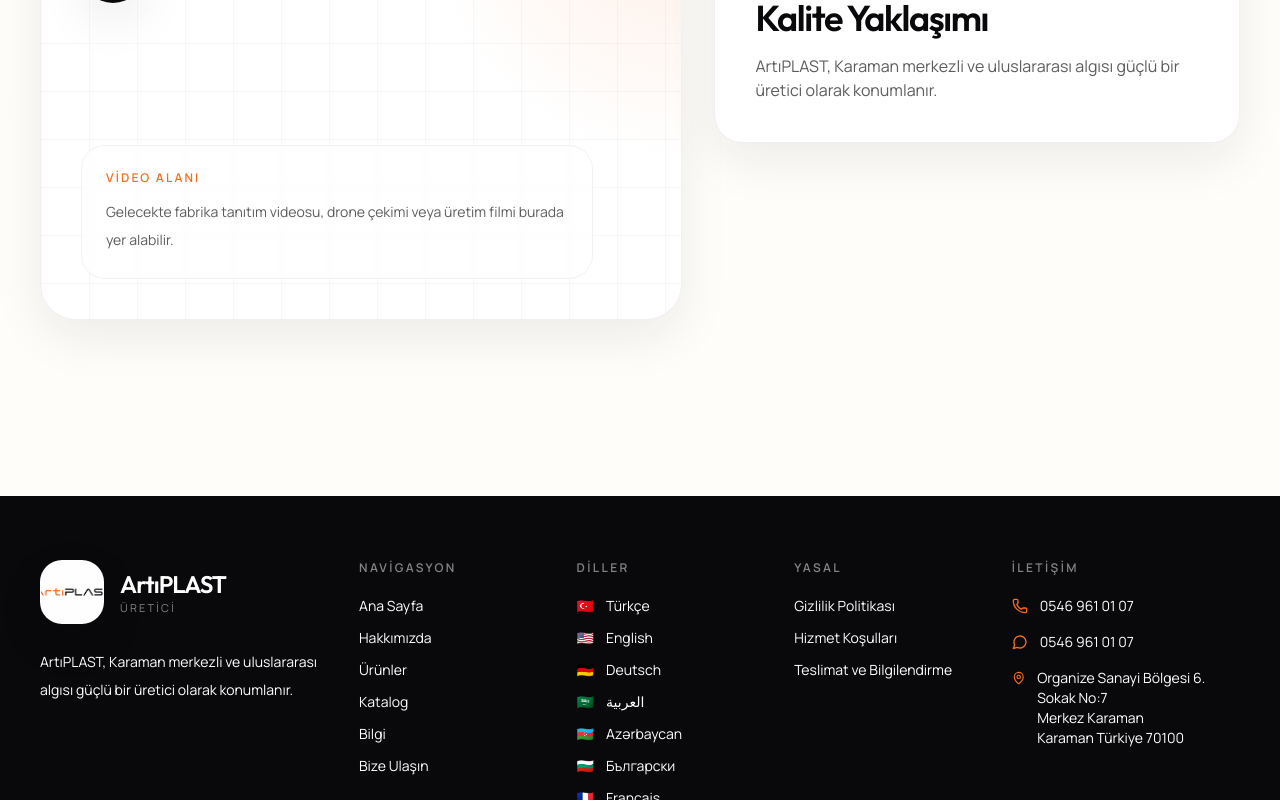
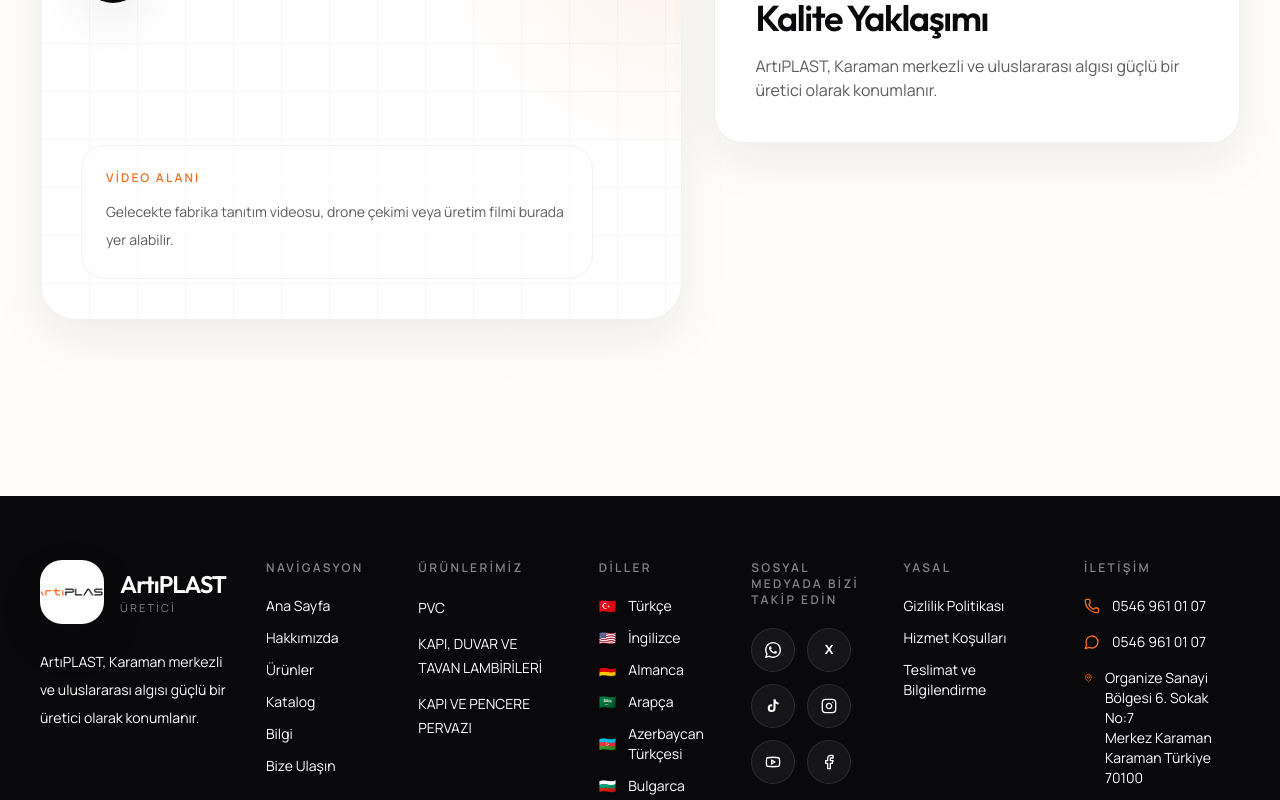
Before and after one commit to artiplastfab/artiplast-site, a Next.js app: page /about in a window 1280 px wide. Shown: the part 2000-2800 px from the top of the page. Built offline with nearby package versions, Linux system fonts and the light colour scheme.

Commit message:
Update language system and header/footer improvements

```diff
--- a/app/[locale]/about/page.tsx
+++ b/app/[locale]/about/page.tsx
@@ -43,7 +43,7 @@
         description={copy.pages.about.description}
       />
 
-      <section className="container-shell mt-10 grid gap-8 lg:grid-cols-[0.9fr_1.1fr]">
+      <section id="fabrikamiz" className="container-shell mt-10 scroll-mt-28 grid gap-8 lg:grid-cols-[0.9fr_1.1fr]">
         <Reveal>
           <div className="panel p-8 sm:p-10">
             <SectionHeading
@@ -67,7 +67,7 @@
         </Reveal>
       </section>
 
-      <section className="container-shell mt-24">
+      <section id="hizmetlerimiz" className="container-shell mt-24 scroll-mt-28">
         <Reveal>
           <SectionHeading
             eyebrow={copy.home.factoryPreviewEyebrow}
@@ -80,7 +80,7 @@
         </div>
       </section>
 
-      <section className="container-shell mt-24 grid gap-8 lg:grid-cols-[1.1fr_0.9fr]">
+      <section id="neden-biz" className="container-shell mt-24 scroll-mt-28 grid gap-8 lg:grid-cols-[1.1fr_0.9fr]">
         <Reveal>
           <VideoPlaceholder locale={locale} />
         </Reveal>
--- a/components/footer.tsx
+++ b/components/footer.tsx
@@ -1,6 +1,6 @@
 import Image from "next/image";
 import Link from "next/link";
-import { MapPin, MessageCircle, Phone } from "lucide-react";
+import { Facebook, Instagram, MapPin, MessageCircle, Phone, Youtube } from "lucide-react";
 import {
   ADDRESS,
   BRAND_NAME,
@@ -12,7 +12,7 @@
   getUiCopy,
 } from "@/data/site";
 import { getLegalLinks, getLegalSectionTitle } from "@/data/legal";
-import { localeLabels, localizedPath, locales, type Locale } from "@/lib/i18n";
+import { getLocaleDisplayName, localeLabels, localizedPath, locales, type Locale } from "@/lib/i18n";
 
 export function Footer({ locale }: { locale: Locale }) {
   const links = getFooterLinks(locale);
@@ -20,11 +20,53 @@
   const brand = getBrandInfo(locale);
   const legalLinks = getLegalLinks(locale);
   const legalTitle = getLegalSectionTitle(locale);
+  const footerProductsByLocale: Record<Locale, { title: string; items: string[] }> = {
+    tr: { title: "Ürünlerimiz", items: ["PVC", "KAPI, DUVAR VE TAVAN LAMBİRİLERİ", "KAPI VE PENCERE PERVAZI"] },
+    en: { title: "Our Products", items: ["PVC", "DOOR, WALL AND CEILING CLADDING", "DOOR AND WINDOW TRIM"] },
+    de: { title: "Unsere Produkte", items: ["PVC", "TÜR-, WAND- UND DECKENVERKLEIDUNGEN", "TÜR- UND FENSTERLEISTE"] },
+    ar: { title: "منتجاتنا", items: ["PVC", "كسوات الأبواب والجدران والأسقف", "إطار الأبواب والنوافذ"] },
+    az: { title: "Məhsullarımız", items: ["PVC", "QAPI, DİVAR VƏ TAVAN LAMBİRİLƏRİ", "QAPI VƏ PƏNCƏRƏ PƏRVAZI"] },
+    bg: { title: "Нашите продукти", items: ["PVC", "ЛАМПЕРИИ ЗА ВРАТИ, СТЕНИ И ТАВАНИ", "ПЕРВАЗ ЗА ВРАТИ И ПРОЗОРЦИ"] },
+    fr: { title: "Nos Produits", items: ["PVC", "LAMBRIS PORTE, MUR ET PLAFOND", "MOULURE DE PORTE ET FENÊTRE"] },
+  };
+  const socialTitleByLocale: Record<Locale, string> = {
+    tr: "Sosyal Medyada Bizi Takip Edin",
+    en: "Follow Us On Social Media",
+    de: "Folgen Sie Uns In Den Sozialen Medien",
+    ar: "تابعونا على وسائل التواصل",
+    az: "Bizi Sosial Mediada İzləyin",
+    bg: "Последвайте Ни В Социалните Мрежи",
+    fr: "Suivez-Nous Sur Les Réseaux Sociaux",
+  };
+  const socialLinks = [
+    {
+      label: "WhatsApp",
+      href: "#",
+      icon: (
+        <svg viewBox="0 0 24 24" className="h-4 w-4 fill-current" aria-hidden="true">
+          <path d="M20.52 3.48A11.86 11.86 0 0 0 12.07 0C5.48 0 .11 5.36.11 11.95c0 2.1.55 4.16 1.59 5.97L0 24l6.24-1.64a11.9 11.9 0 0 0 5.83 1.49h.01c6.58 0 11.95-5.36 11.95-11.95 0-3.19-1.24-6.19-3.51-8.42Zm-8.45 18.36h-.01a9.9 9.9 0 0 1-5.04-1.38l-.36-.21-3.7.97.99-3.61-.23-.37a9.88 9.88 0 0 1-1.51-5.29c0-5.47 4.45-9.92 9.93-9.92 2.65 0 5.14 1.03 7.01 2.91a9.85 9.85 0 0 1 2.91 7 9.94 9.94 0 0 1-9.99 9.9Zm5.44-7.41c-.3-.15-1.77-.87-2.04-.97-.27-.1-.47-.15-.67.15-.2.3-.77.97-.95 1.17-.17.2-.35.22-.65.08-.3-.15-1.27-.47-2.42-1.5-.9-.8-1.5-1.8-1.68-2.1-.17-.3-.02-.46.13-.61.13-.13.3-.35.45-.52.15-.17.2-.3.3-.5.1-.2.05-.37-.03-.52-.08-.15-.67-1.62-.92-2.22-.24-.58-.48-.5-.67-.51h-.57c-.2 0-.52.08-.8.37s-1.04 1.02-1.04 2.49 1.06 2.88 1.2 3.08c.15.2 2.09 3.18 5.07 4.46.71.31 1.27.49 1.7.63.71.23 1.36.2 1.88.12.57-.08 1.77-.72 2.01-1.42.25-.7.25-1.3.17-1.42-.07-.12-.27-.2-.57-.35Z" />
+        </svg>
+      ),
+    },
+    { label: "X", href: "#", icon: <span className="font-display text-[13px] font-semibold">X</span> },
+    {
+      label: "TikTok",
+      href: "#",
+      icon: (
+        <svg viewBox="0 0 24 24" className="h-4 w-4 fill-current" aria-hidden="true">
+          <path d="M19.59 6.69a4.83 4.83 0 0 1-3.77-4.3V2h-3.1v13.27a2.76 2.76 0 1 1-2.76-2.76c.29 0 .57.05.83.13V9.49a5.9 5.9 0 0 0-.83-.06A5.86 5.86 0 1 0 15.82 15V8.33a7.9 7.9 0 0 0 4.62 1.48V6.69h-.85Z" />
+        </svg>
+      ),
+    },
+    { label: "Instagram", href: "#", icon: <Instagram className="h-4 w-4" /> },
+    { label: "YouTube", href: "#", icon: <Youtube className="h-4 w-4" /> },
+    { label: "Facebook", href: "#", icon: <Facebook className="h-4 w-4" /> },
+  ];
 
   return (
     <footer className="mt-24 bg-ink text-white">
       <div className="container-shell py-14 sm:py-16">
-        <div className="grid gap-10 lg:grid-cols-[1.1fr_0.7fr_0.7fr_0.7fr_0.9fr]">
+        <div className="grid gap-10 lg:grid-cols-[1.05fr_0.72fr_0.9fr_0.72fr_0.72fr_0.9fr_1fr]">
           <div>
             <div className="flex items-center gap-4">
               <div className="relative h-16 w-16 overflow-hidden rounded-[22px] border border-white/10 bg-white shadow-soft">
@@ -59,14 +101,45 @@
 
           <div>
             <p className="text-xs font-semibold uppercase tracking-[0.2em] text-white/50">
+              {footerProductsByLocale[locale].title}
+            </p>
+            <div className="mt-5 flex flex-col gap-3">
+              {footerProductsByLocale[locale].items.map((item) => (
+                <span key={item} className="text-sm leading-6 text-white/78">
+                  {item}
+                </span>
+              ))}
+            </div>
+          </div>
+
+          <div>
+            <p className="text-xs font-semibold uppercase tracking-[0.2em] text-white/50">
               {copy.footer.languages}
             </p>
             <div className="mt-5 flex flex-col gap-3">
               {locales.map((item) => (
                 <Link key={item} href={localizedPath(item)} className="flex items-center gap-3 text-sm text-white/78 transition hover:text-white">
                   <span>{localeLabels[item].flag}</span>
-                  <span>{localeLabels[item].nativeLabel}</span>
+                  <span>{getLocaleDisplayName(locale, item)}</span>
                 </Link>
+              ))}
+            </div>
+          </div>
+
+          <div>
+            <p className="text-xs font-semibold uppercase tracking-[0.2em] text-white/50">
+              {socialTitleByLocale[locale]}
+            </p>
+            <div className="mt-5 flex flex-wrap gap-3">
+              {socialLinks.map((item) => (
+                <a
+                  key={item.label}
+                  href={item.href}
+                  aria-label={item.label}
+                  className="flex h-11 w-11 items-center justify-center rounded-full border border-white/10 bg-white/5 text-white/78 transition hover:border-accent hover:text-accent"
+                >
+                  {item.icon}
+                </a>
               ))}
             </div>
           </div>
--- a/components/language-flags.tsx
+++ b/components/language-flags.tsx
@@ -3,6 +3,7 @@
 import Link from "next/link";
 import { usePathname } from "next/navigation";
 import {
+  getLocaleDisplayName,
   localeLabels,
   localizedPath,
   locales,
@@ -29,7 +30,8 @@
           <Link
             key={item}
             href={localizedPath(item, restPath === "/" ? "" : restPath)}
-            aria-label={localeLabels[item].nativeLabel}
+            aria-label={getLocaleDisplayName(locale, item)}
+            title={getLocaleDisplayName(locale, item)}
             className={`inline-flex items-center justify-center rounded-full border transition ${
               compact
                 ? "h-9 w-9 text-base"
--- a/components/language-switcher.tsx
+++ b/components/language-switcher.tsx
@@ -6,6 +6,7 @@
 import { useEffect, useRef, useState } from "react";
 import { getUiCopy } from "@/data/site";
 import {
+  getLocaleDisplayName,
   localeLabels,
   localizedPath,
   locales,
@@ -43,7 +44,7 @@
       >
         <Globe2 className="h-4 w-4 text-accent" />
         <span>{localeLabels[locale].flag}</span>
-        <span>{localeLabels[locale].label}</span>
+        <span>{getLocaleDisplayName(locale, locale)}</span>
       </button>
 
       {open ? (
@@ -57,7 +58,7 @@
             >
               <span className="flex items-center gap-3">
                 <span>{localeLabels[item].flag}</span>
-                <span>{`${localeLabels[item].label} ${localeLabels[item].nativeLabel}`}</span>
+                <span>{getLocaleDisplayName(locale, item)}</span>
               </span>
               {item === locale ? (
                 <span className="rounded-full bg-accentSoft px-2 py-1 text-[11px] font-semibold text-accent">
--- a/data/site.ts
+++ b/data/site.ts
@@ -679,6 +679,50 @@
 
 export function getNavigation(locale: Locale): NavItem[] {
   const c = copy(locale);
+  const aboutChildrenByLocale: Record<Locale, Array<{ label: string; href: string }>> = {
+    tr: [
+      { label: "Fabrikamız", href: localizedPath(locale, "/about#fabrikamiz") },
+      { label: "Ürünlerimiz", href: localizedPath(locale, "/products") },
+      { label: "Hizmetlerimiz", href: localizedPath(locale, "/about#hizmetlerimiz") },
+      { label: "Neden Bizi Seçmelisiniz", href: localizedPath(locale, "/about#neden-biz") },
+    ],
+    en: [
+      { label: "Our Factory", href: localizedPath(locale, "/about#fabrikamiz") },
+      { label: "Our Products", href: localizedPath(locale, "/products") },
+      { label: "Our Services", href: localizedPath(locale, "/about#hizmetlerimiz") },
+      { label: "Why Choose Us", href: localizedPath(locale, "/about#neden-biz") },
+    ],
+    de: [
+      { label: "Unsere Fabrik", href: localizedPath(locale, "/about#fabrikamiz") },
+      { label: "Unsere Produkte", href: localizedPath(locale, "/products") },
+      { label: "Unsere Leistungen", href: localizedPath(locale, "/about#hizmetlerimiz") },
+      { label: "Warum Wir", href: localizedPath(locale, "/about#neden-biz") },
+    ],
+    ar: [
+      { label: "مصنعنا", href: localizedPath(locale, "/about#fabrikamiz") },
+      { label: "منتجاتنا", href: localizedPath(locale, "/products") },
+      { label: "خدماتنا", href: localizedPath(locale, "/about#hizmetlerimiz") },
+      { label: "لماذا نحن", href: localizedPath(locale, "/about#neden-biz") },
+    ],
+    az: [
+      { label: "Zavodumuz", href: localizedPath(locale, "/about#fabrikamiz") },
+      { label: "Məhsullarımız", href: localizedPath(locale, "/products") },
+      { label: "Xidmətlərimiz", href: localizedPath(locale, "/about#hizmetlerimiz") },
+      { label: "Niyə Biz", href: localizedPath(locale, "/about#neden-biz") },
+    ],
+    bg: [
+      { label: "Нашата фабрика", href: localizedPath(locale, "/about#fabrikamiz") },
+      { label: "Нашите продукти", href: localizedPath(locale, "/products") },
+      { label: "Нашите услуги", href: localizedPath(locale, "/about#hizmetlerimiz") },
+      { label: "Защо нас", href: localizedPath(locale, "/about#neden-biz") },
+    ],
+    fr: [
+      { label: "Notre usine", href: localizedPath(locale, "/about#fabrikamiz") },
+      { label: "Nos produits", href: localizedPath(locale, "/products") },
+      { label: "Nos services", href: localizedPath(locale, "/about#hizmetlerimiz") },
+      { label: "Pourquoi nous", href: localizedPath(locale, "/about#neden-biz") },
+    ],
+  };
   const productChildren = getProducts(locale).map((product) => ({
     label: product.name,
     href: localizedPath(locale, `/products/${product.slug}`),
@@ -686,7 +730,7 @@
 
   return [
     { label: c.navigation.home, href: localizedPath(locale) },
-    { label: c.navigation.about, href: localizedPath(locale, "/about") },
+    { label: c.navigation.about, href: localizedPath(locale, "/about"), children: aboutChildrenByLocale[locale] },
     { label: c.navigation.products, href: localizedPath(locale, "/products"), children: productChildren },
     { label: c.navigation.catalog, href: localizedPath(locale, "/katalog") },
     { label: c.navigation.faq, href: localizedPath(locale, "/info") },
--- a/lib/i18n.ts
+++ b/lib/i18n.ts
@@ -16,6 +16,76 @@
   bg: { label: "BG", nativeLabel: "Български", flag: "🇧🇬", dir: "ltr" },
   fr: { label: "FR", nativeLabel: "Français", flag: "🇫🇷", dir: "ltr" },
 };
+
+const languageNamesByUiLocale: Record<Locale, Record<Locale, string>> = {
+  tr: {
+    tr: "Türkçe",
+    en: "İngilizce",
+    de: "Almanca",
+    ar: "Arapça",
+    az: "Azerbaycan Türkçesi",
+    bg: "Bulgarca",
+    fr: "Fransızca",
+  },
+  en: {
+    tr: "Turkish",
+    en: "English",
+    de: "German",
+    ar: "Arabic",
+    az: "Azerbaijani",
+    bg: "Bulgarian",
+    fr: "French",
+  },
+  de: {
+    tr: "Türkisch",
+    en: "Englisch",
+    de: "Deutsch",
+    ar: "Arabisch",
+    az: "Aserbaidschanisch",
+    bg: "Bulgarisch",
+    fr: "Französisch",
+  },
+  ar: {
+    tr: "التركية",
+    en: "الإنجليزية",
+    de: "الألمانية",
+    ar: "العربية",
+    az: "الأذربيجانية",
+    bg: "البلغارية",
+    fr: "الفرنسية",
+  },
+  az: {
+    tr: "Türkcə",
+    en: "İngiliscə",
+    de: "Almanca",
+    ar: "Ərəbcə",
+    az: "Azərbaycan Türkçəsi",
+    bg: "Bolqarca",
+    fr: "Fransızca",
+  },
+  bg: {
+    tr: "Турски",
+    en: "Английски",
+    de: "Немски",
+    ar: "Арабски",
+    az: "Азербайджански",
+    bg: "Български",
+    fr: "Френски",
+  },
+  fr: {
+    tr: "Turc",
+    en: "Anglais",
+    de: "Allemand",
+    ar: "Arabe",
+    az: "Azéri",
+    bg: "Bulgare",
+    fr: "Français",
+  },
+};
+
+export function getLocaleDisplayName(uiLocale: Locale, targetLocale: Locale) {
+  return languageNamesByUiLocale[uiLocale][targetLocale];
+}
 
 export function isLocale(value: string): value is Locale {
   return locales.includes(value as Locale);
```
